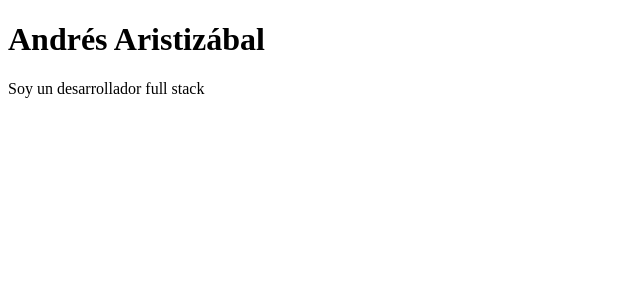
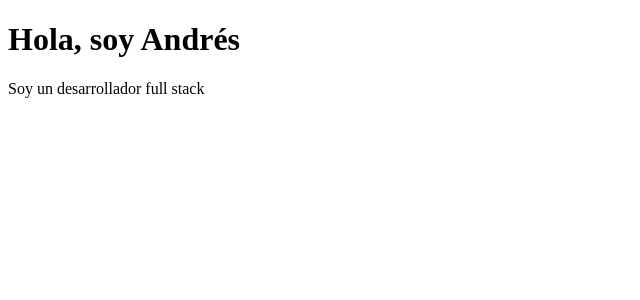
Before and after one commit to aristizabaru/react-de-cero-a-experto-COUNTER-APP, a React (Vite) app: page / in a window 1280 px wide. Shown: the top 300 px of the page, without its empty margins (0-640 px from the left). Built offline with nearby package versions, Linux system fonts and the light colour scheme.

Commit message:
feat: use {} to render JS

```diff
--- a/src/FirstApp.jsx
+++ b/src/FirstApp.jsx
@@ -1,8 +1,11 @@
+const getSaludo = (name) => `Hola, soy ${name}`;
+
 export const FirstApp = () => {
     return (
         // <> es una abreviación de un Fragmento, en REACT siempre se debe retornar un nodo padre
+        // Se usa {} para renderizar JS dentro del XML representando el DOM
         <>
-            <h1>Andrés Aristizábal</h1>
+            <h1>{getSaludo('Andrés')}</h1>
             <p>Soy un desarrollador full stack</p>
         </>
     );
```
